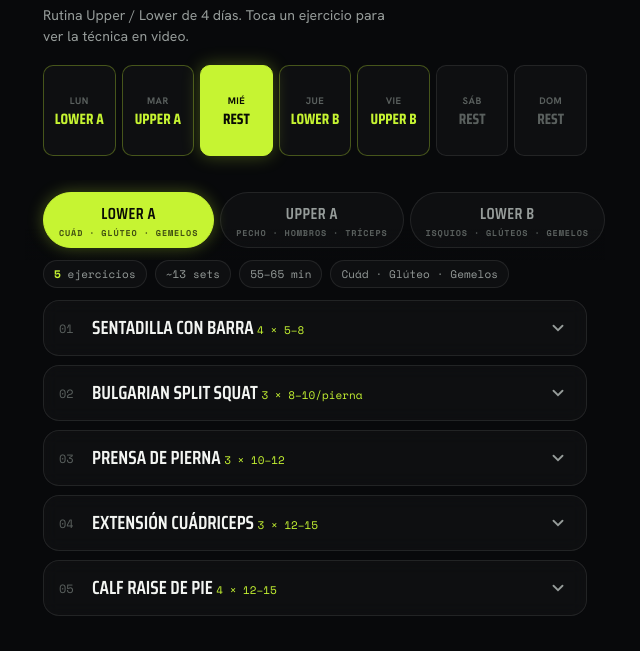
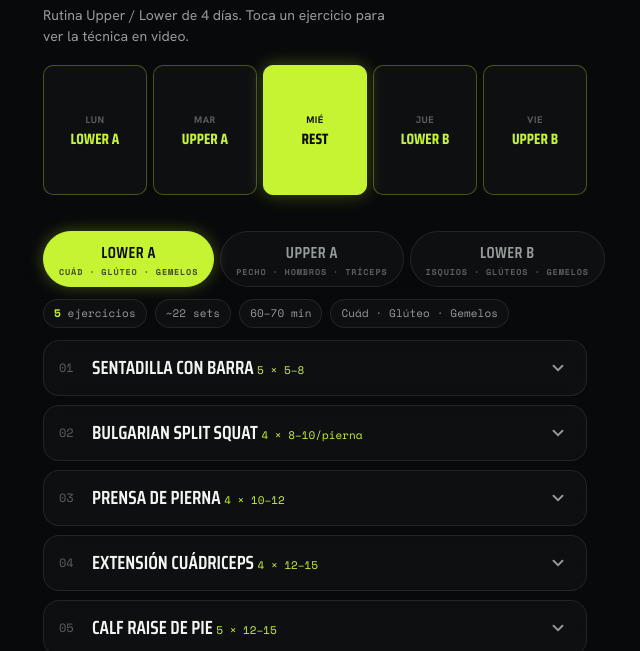
Before and after one commit to RaymondDRH/plan-fitness-2026, a plain HTML site: page index.html in a window 1280 px wide. Shown: the part 2385-3036 px from the top of the page, without its empty margins (325-965 px from the left). Drawn offline with nearby package versions, Linux system fonts and the light colour scheme.

Commit message:
feat: +1 serie por ejercicio (zona MAV), quitar Sáb/Dom del weekly view

```diff
--- a/index.html
+++ b/index.html
@@ -151,7 +151,7 @@ section[id]{scroll-margin-top:calc(var(--nav-h) + 8px)}
 .supp__when b{color:var(--text);font-weight:700}
 
 /* ENTRENAMIENTO */
-.week{display:grid;grid-template-columns:repeat(7,1fr);gap:6px;margin-bottom:24px}
+.week{display:grid;grid-template-columns:repeat(5,1fr);gap:6px;margin-bottom:24px}
 .day{aspect-ratio:1/1.25;border-radius:var(--r-sm);border:1px solid var(--border);background:var(--surface);display:flex;flex-direction:column;align-items:center;justify-content:center;gap:4px;padding:6px 2px;transition:all .25s}
 .day__d{font-size:9.5px;font-weight:700;letter-spacing:.05em;text-transform:uppercase;color:var(--text-faint)}
 .day__t{font-family:var(--font-display);font-weight:700;font-size:clamp(9px,2.5vw,15px);line-height:1;text-transform:uppercase}
@@ -492,33 +492,33 @@ const SUPPS = [
 ];
 
 const DAYS = [
-  { key:'lowerA', tab:'Lower', sub:'A · Cuádriceps', focus:'Cuád · Glúteo · Gemelos', vol:'~13 sets', time:'55–65 min', ex:[
-    {n:'Sentadilla con barra',    sets:'4 × 5–8',        vid:'bEv6CCg2BC8', cue:'Profundidad completa SIEMPRE. Baja <b>controlado</b>, sube explosivo.'},
-    {n:'Bulgarian Split Squat',   sets:'3 × 8–10/pierna',vid:'A3ctWjao8cc', cue:'Pie trasero en banco, torso erguido. <b>Obligatoria</b> para piernas delgadas.'},
-    {n:'Prensa de pierna',        sets:'3 × 10–12',      vid:'nDh_BlnLCGc', cue:'Pies a la altura de hombros. No bloquees las rodillas arriba.'},
-    {n:'Extensión cuádriceps',    sets:'3 × 12–15',      vid:'ztNBgrGy6FQ', cue:'Pausa de 1s arriba. Baja <b>lento y controlado</b>.'},
-    {n:'Calf Raise de pie',       sets:'4 × 12–15',      vid:'21inrjhoFkQ', cue:'Rango completo, estira abajo, aprieta <b>fuerte</b> arriba.'}
+  { key:'lowerA', tab:'Lower', sub:'A · Cuádriceps', focus:'Cuád · Glúteo · Gemelos', vol:'~22 sets', time:'60–70 min', ex:[
+    {n:'Sentadilla con barra',    sets:'5 × 5–8',        vid:'bEv6CCg2BC8', cue:'Profundidad completa SIEMPRE. Baja <b>controlado</b>, sube explosivo.'},
+    {n:'Bulgarian Split Squat',   sets:'4 × 8–10/pierna',vid:'A3ctWjao8cc', cue:'Pie trasero en banco, torso erguido. <b>Obligatoria</b> para piernas delgadas.'},
+    {n:'Prensa de pierna',        sets:'4 × 10–12',      vid:'nDh_BlnLCGc', cue:'Pies a la altura de hombros. No bloquees las rodillas arriba.'},
+    {n:'Extensión cuádriceps',    sets:'4 × 12–15',      vid:'ztNBgrGy6FQ', cue:'Pausa de 1s arriba. Baja <b>lento y controlado</b>.'},
+    {n:'Calf Raise de pie',       sets:'5 × 12–15',      vid:'21inrjhoFkQ', cue:'Rango completo, estira abajo, aprieta <b>fuerte</b> arriba.'}
   ]},
-  { key:'upperA', tab:'Upper', sub:'A · Empuje', focus:'Pecho · Hombros · Tríceps', vol:'~16 sets', time:'55–65 min', ex:[
-    {n:'Press banca plano',          sets:'4 × 5–8',   vid:'vcBig73ojpE', cue:'Escápulas retraídas y bajas. Baja a la línea del <b>pezón</b>.'},
-    {n:'Press inclinado mancuernas', sets:'3 × 8–12',  vid:'nwUjPJR5wxw', cue:'Banco 30–45°. Trayectoria hacia el <b>pecho alto</b>.'},
-    {n:'Press militar con barra',    sets:'3 × 8–10',  vid:'_RlRDWO2jfg', cue:'Core firme. No arquees la <b>espalda baja</b>.'},
-    {n:'Elevaciones laterales',      sets:'3 × 12–15', vid:'DquLYDI-CmE', cue:'Codos ligeramente flexionados. Sube al <b>nivel del hombro</b>.'},
-    {n:'Fondos / Press francés',     sets:'3 × 10–12', vid:'popGXI-qs98', cue:'Paralelas: inclínate al frente para <b>pecho</b>. Press francés si no llegas.'}
+  { key:'upperA', tab:'Upper', sub:'A · Empuje', focus:'Pecho · Hombros · Tríceps', vol:'~21 sets', time:'60–70 min', ex:[
+    {n:'Press banca plano',          sets:'5 × 5–8',   vid:'vcBig73ojpE', cue:'Escápulas retraídas y bajas. Baja a la línea del <b>pezón</b>.'},
+    {n:'Press inclinado mancuernas', sets:'4 × 8–12',  vid:'nwUjPJR5wxw', cue:'Banco 30–45°. Trayectoria hacia el <b>pecho alto</b>.'},
+    {n:'Press militar con barra',    sets:'4 × 8–10',  vid:'_RlRDWO2jfg', cue:'Core firme. No arquees la <b>espalda baja</b>.'},
+    {n:'Elevaciones laterales',      sets:'4 × 12–15', vid:'DquLYDI-CmE', cue:'Codos ligeramente flexionados. Sube al <b>nivel del hombro</b>.'},
+    {n:'Fondos / Press francés',     sets:'4 × 10–12', vid:'popGXI-qs98', cue:'Paralelas: inclínate al frente para <b>pecho</b>. Press francés si no llegas.'}
   ]},
-  { key:'lowerB', tab:'Lower', sub:'B · Posterior', focus:'Isquios · Glúteos · Gemelos', vol:'~17 sets', time:'55–65 min', ex:[
-    {n:'Peso muerto convencional', sets:'4 × 5–8',   vid:'VL5Ab0T07e4', cue:'Espalda neutra <b>SIEMPRE</b>. Un error de técnica puede sacarte semanas.'},
-    {n:'Hip Thrust con barra',     sets:'3 × 10–12', vid:'qFxTNOiQIAU', cue:'Hombros en banco. Aprieta glúteo 1s arriba. Cadera <b>paralela</b> al suelo.'},
-    {n:'Romanian Deadlift',        sets:'3 × 10–12', vid:'_oyxCn2iSjU', cue:'Bisagra de cadera. Sientes los <b>femorales</b> estirar.'},
-    {n:'Curl femoral acostado',    sets:'3 × 12–15', vid:'0a_fVS2s4Ho', cue:'Pausa de 1s en la contracción. Baja <b>lento</b>.'},
-    {n:'Calf Raise sentado',       sets:'4 × 12–15', vid:'21inrjhoFkQ', cue:'Músculo diferente al de pie. Tempo lento, <b>máximo rango</b>.'}
+  { key:'lowerB', tab:'Lower', sub:'B · Posterior', focus:'Isquios · Glúteos · Gemelos', vol:'~22 sets', time:'60–70 min', ex:[
+    {n:'Peso muerto convencional', sets:'5 × 5–8',   vid:'VL5Ab0T07e4', cue:'Espalda neutra <b>SIEMPRE</b>. Un error de técnica puede sacarte semanas.'},
+    {n:'Hip Thrust con barra',     sets:'4 × 10–12', vid:'qFxTNOiQIAU', cue:'Hombros en banco. Aprieta glúteo 1s arriba. Cadera <b>paralela</b> al suelo.'},
+    {n:'Romanian Deadlift',        sets:'4 × 10–12', vid:'_oyxCn2iSjU', cue:'Bisagra de cadera. Sientes los <b>femorales</b> estirar.'},
+    {n:'Curl femoral acostado',    sets:'4 × 12–15', vid:'0a_fVS2s4Ho', cue:'Pausa de 1s en la contracción. Baja <b>lento</b>.'},
+    {n:'Calf Raise sentado',       sets:'5 × 12–15', vid:'21inrjhoFkQ', cue:'Músculo diferente al de pie. Tempo lento, <b>máximo rango</b>.'}
   ]},
-  { key:'upperB', tab:'Upper', sub:'B · Jalón', focus:'Espalda · Bíceps', vol:'~16 sets', time:'55–65 min', ex:[
-    {n:'Jalón al pecho',            sets:'4 × 8–10',  vid:'O94yEoGXtBY', cue:'Agarre pronado ancho. Codos hacia el <b>bolsillo</b>.'},
-    {n:'Remo con barra',            sets:'4 × 8–10',  vid:'axoeDmW0oAY', cue:'Torso ~45°. Lleva la barra al <b>ombligo</b>, aprieta espalda.'},
-    {n:'Remo mancuerna unilateral', sets:'3 × 10–12', vid:'djKXLt7kv7Q', cue:'Apoyo en banco. Rango <b>completo</b>, sin rotar el torso.'},
-    {n:'Curl barra EZ',             sets:'3 × 10–12', vid:'i1YgFZB6alI', cue:'Codos quietos. <b>Sin balanceo</b> del torso.'},
-    {n:'Curl martillo',             sets:'2 × 12–15', vid:'BRVDS6HVR9Q', cue:'Agarre neutro. Trabaja <b>braquial</b> y bíceps.'}
+  { key:'upperB', tab:'Upper', sub:'B · Jalón', focus:'Espalda · Bíceps', vol:'~21 sets', time:'60–70 min', ex:[
+    {n:'Jalón al pecho',            sets:'5 × 8–10',  vid:'O94yEoGXtBY', cue:'Agarre pronado ancho. Codos hacia el <b>bolsillo</b>.'},
+    {n:'Remo con barra',            sets:'5 × 8–10',  vid:'axoeDmW0oAY', cue:'Torso ~45°. Lleva la barra al <b>ombligo</b>, aprieta espalda.'},
+    {n:'Remo mancuerna unilateral', sets:'4 × 10–12', vid:'djKXLt7kv7Q', cue:'Apoyo en banco. Rango <b>completo</b>, sin rotar el torso.'},
+    {n:'Curl barra EZ',             sets:'4 × 10–12', vid:'i1YgFZB6alI', cue:'Codos quietos. <b>Sin balanceo</b> del torso.'},
+    {n:'Curl martillo',             sets:'3 × 12–15', vid:'BRVDS6HVR9Q', cue:'Agarre neutro. Trabaja <b>braquial</b> y bíceps.'}
   ]}
 ];
 
@@ -527,9 +527,7 @@ const WEEK = [
   {d:'Mar',t:'Upper A',train:'upperA'},
   {d:'Mié',t:'Rest',   train:null},
   {d:'Jue',t:'Lower B',train:'lowerB'},
-  {d:'Vie',t:'Upper B',train:'upperB'},
-  {d:'Sáb',t:'Rest',   train:null},
-  {d:'Dom',t:'Rest',   train:null}
+  {d:'Vie',t:'Upper B',train:'upperB'}
 ];
 
 /* THEME */
@@ -579,7 +577,7 @@ $('#suppGrid').innerHTML=SUPPS.map(s=>`
   </article>`).join('');
 
 /* WEEK */
-const jsToIdx=[6,0,1,2,3,4,5];
+const jsToIdx=[-1,0,1,2,3,4,-1];
 const todayIdx=jsToIdx[new Date().getDay()];
 $('#week').innerHTML=WEEK.map((w,i)=>{
   const cls=(w.train?'train':'rest')+(i===todayIdx?' today':'');
```
